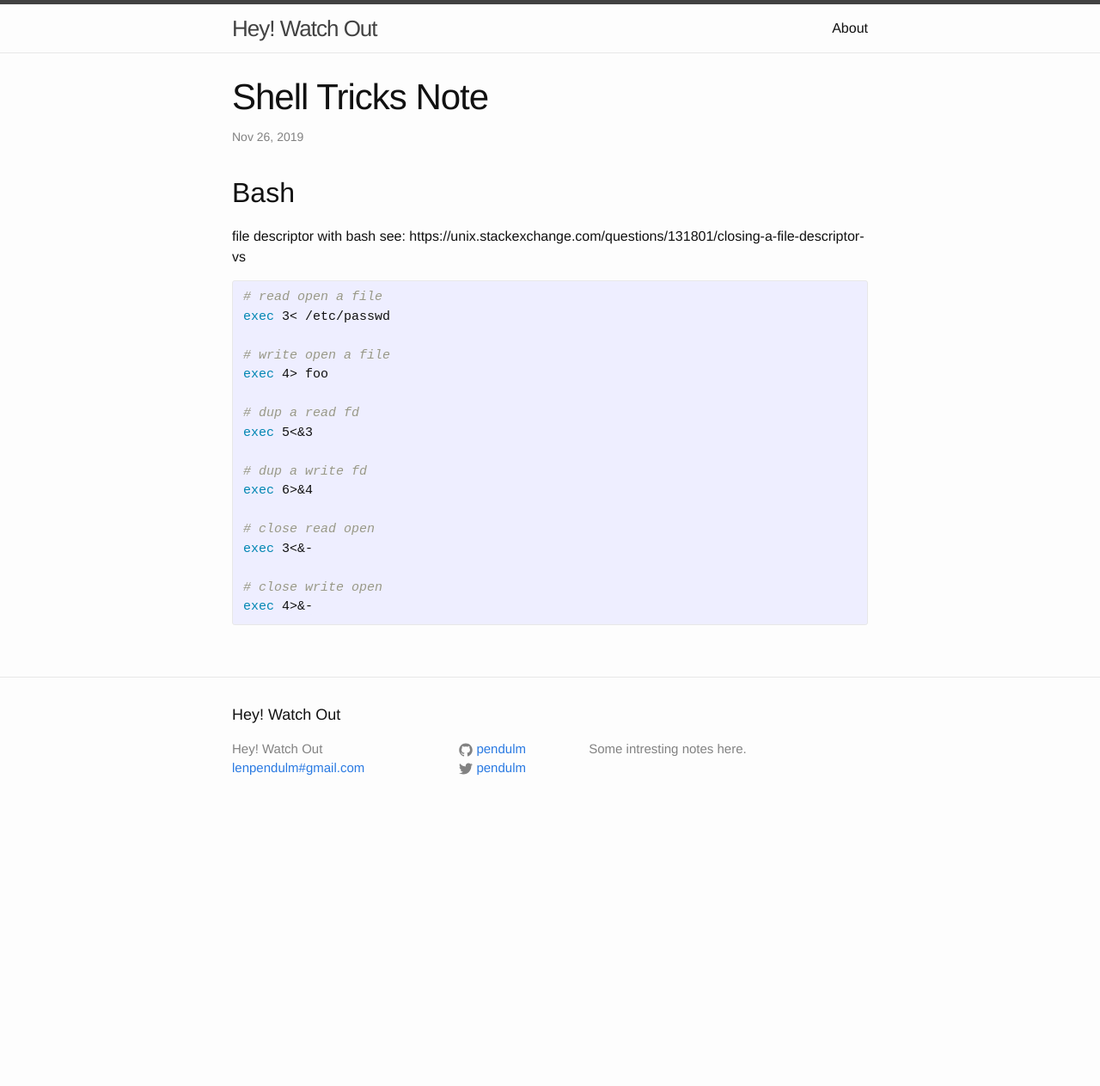
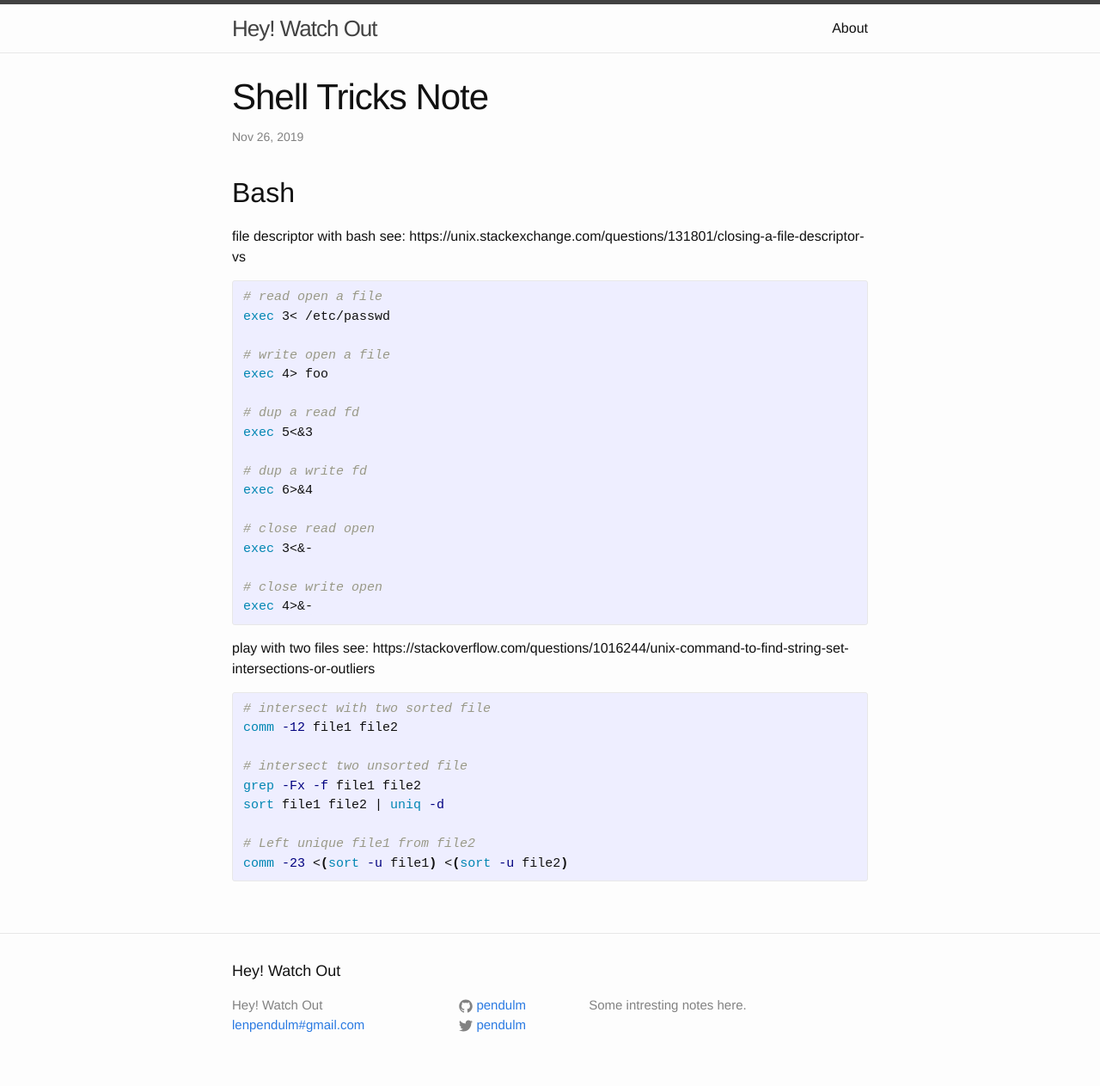
Before and after one commit to pendulm/pendulm.github.io, a Jekyll site: the page built from _posts/2019-11-26-shell-tricks.markdown, in a window 1280 px wide. Shown: the whole page at 86% size. Built offline with Jekyll 4.4.1, drawn with Linux system fonts in a browser that asks for light colours; before the commit the page ends 965 px from its top, so only the background shows below that.

```diff
--- a/_posts/2015-08-18-network-cli-trick.markdown
+++ b/_posts/2015-08-18-network-cli-trick.markdown
@@ -45,6 +45,10 @@ curl -s -o /dev/null -w  '%{time_namelookup}\
      %{time_total}'  "$URL"
 {% endhighlight %}
 
+## scan port of a list of host
+{% highlight sh %}
+nmap -iL ip.txt -p 12200 -oG output
+{% endhighlight %}
 
 ## advance network tools
 - [nmap](https://nmap.org/)
--- a/_posts/2019-11-26-shell-tricks.markdown
+++ b/_posts/2019-11-26-shell-tricks.markdown
@@ -30,3 +30,19 @@ exec 3<&-
 exec 4>&-
 
 {% endhighlight %}
+
+play with two files
+see: https://stackoverflow.com/questions/1016244/unix-command-to-find-string-set-intersections-or-outliers
+
+{% highlight shell %}
+# intersect with two sorted file
+comm -12 file1 file2
+
+# intersect two unsorted file
+grep -Fx -f file1 file2
+sort file1 file2 | uniq -d
+
+# Left unique file1 from file2
+comm -23 <(sort -u file1) <(sort -u file2)
+
+{% endhighlight %}
```
Also changed, not shown: _posts/2019-11-17-play-in-fedora.markdown (+9 -0 lines).
